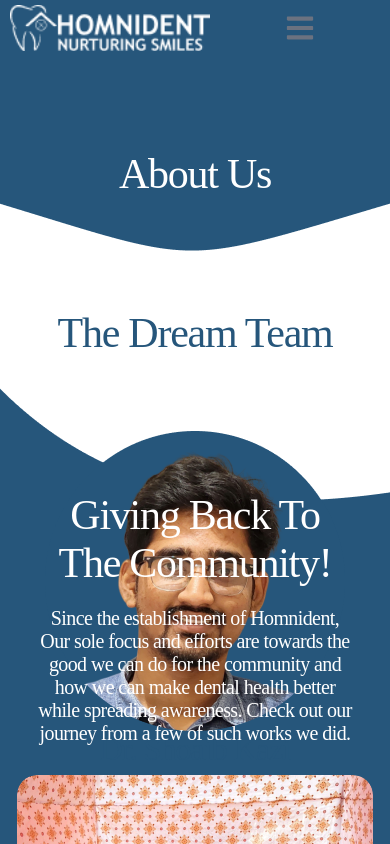
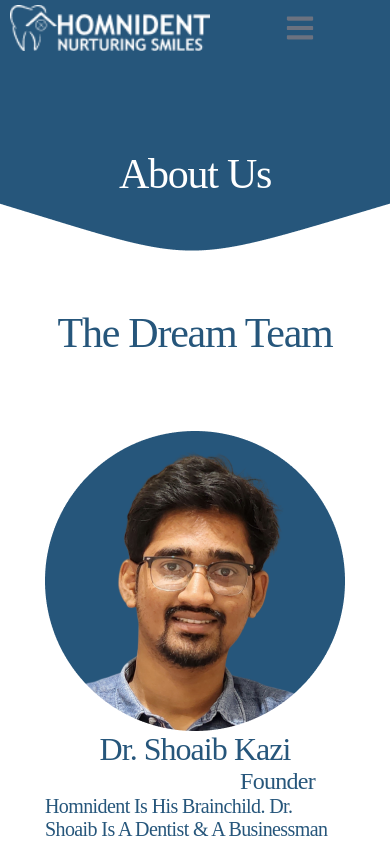
Before and after one commit to Joelshaji5/homnidentnew, a Next.js app: page /AboutUs in a window 390 px wide. Shown: the top 844 px of the page. Built offline with nearby package versions, Linux system fonts and the light colour scheme.

Commit message:
Update Page

```diff
--- a/src/app/Style/AboutHero2.css
+++ b/src/app/Style/AboutHero2.css
@@ -171,6 +171,20 @@ margin: auto;
     }
 
 
+    .AboutHero2Div{
+        background-image: url("/AboutImgBgMb.png");
+        object-fit: cover;
+        width: 100vw;
+        margin-top: 20px;
+    }
+
+    .heroAboutDiv{
+        height: auto;
+    }
+
+    .AmoutImgDivBg{
+        display: none;
+    }
 
     .campsDiv1{
         width: 80%;
@@ -229,6 +243,7 @@ text-transform: capitalize;
     height: 390px;
     flex-shrink: 0;
     border-radius: 20px;
+    object-fit: cover;
 
 }
 
@@ -237,6 +252,7 @@ text-transform: capitalize;
     height: 261px;
     flex-shrink: 0;
     border-radius: 20px;
+    object-fit: cover;
 
 }
 
@@ -245,6 +261,8 @@ text-transform: capitalize;
     height: 261px;
     flex-shrink: 0;
     border-radius: 20px;
+    object-fit: cover;
+
 
 }
 
@@ -253,6 +271,8 @@ text-transform: capitalize;
     height: 390px;
     flex-shrink: 0;
     border-radius: 20px;
+    object-fit: cover;
+
 
 }
 
@@ -262,14 +282,16 @@ text-transform: capitalize;
     height: 280px;
     flex-shrink: 0;
     border-radius: 20px;
+    object-fit: cover;
 
 }
 
-.community6{
+.communit6{
     width: 90vw;
     height: 390px;
     flex-shrink: 0;
     border-radius: 20px;
+    object-fit: cover;
 
 
 }
@@ -299,6 +321,7 @@ letter-spacing: -1.26px;
 text-transform: capitalize;
 margin-inline: 54px;
 width: auto;
+padding-top: 80px;
 }
 
 .AboutCommunityP{
--- a/src/app/Style/Footer.css
+++ b/src/app/Style/Footer.css
@@ -110,4 +110,8 @@ font-weight: 500;
 line-height: normal;
 letter-spacing: -0.39px;
     }
+
+    .FooterDivH3{
+        padding-bottom: 30px;
+    }
 }
```
Also changed, not shown: public/AboutImgBgMb.png (added).
